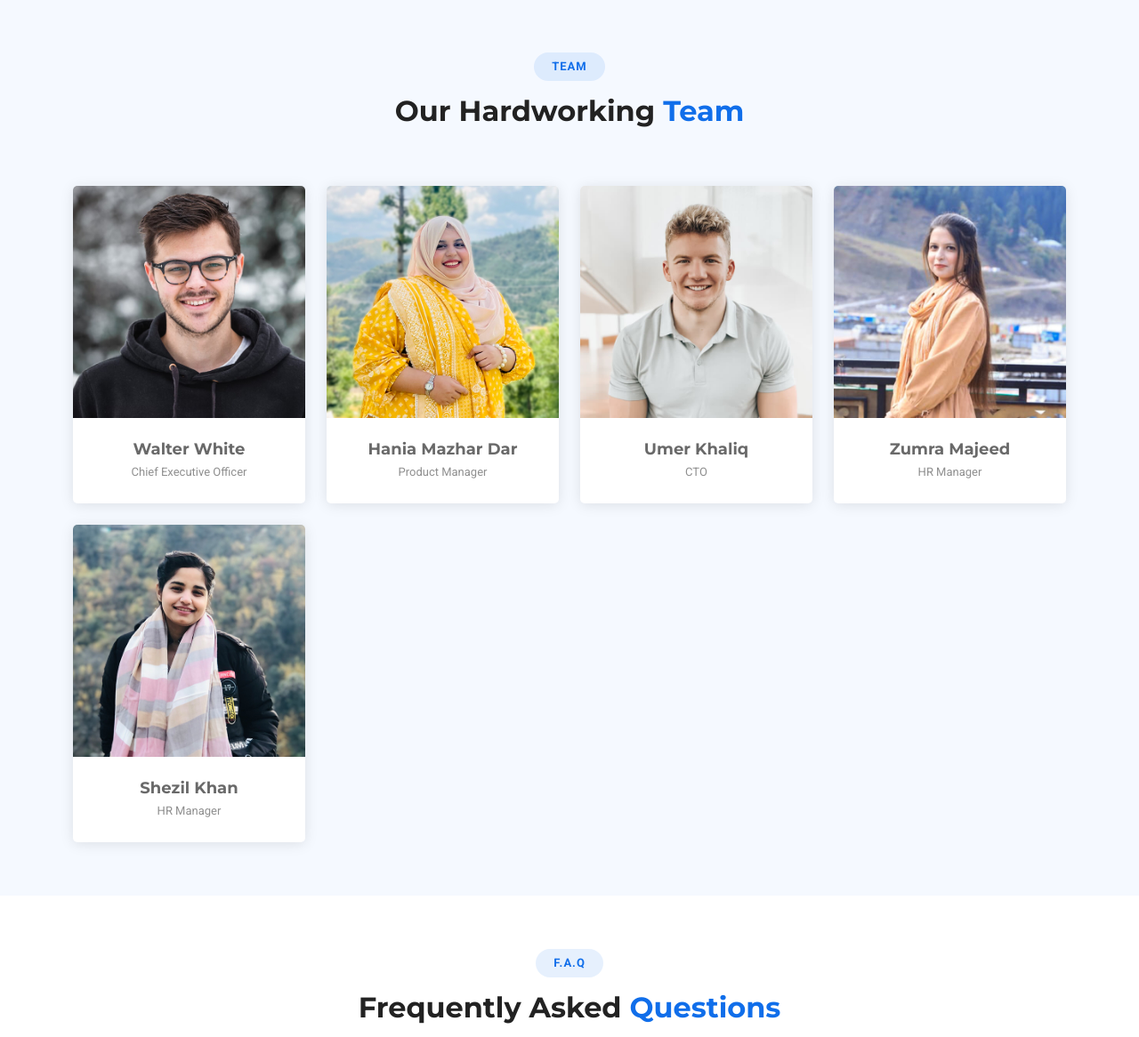
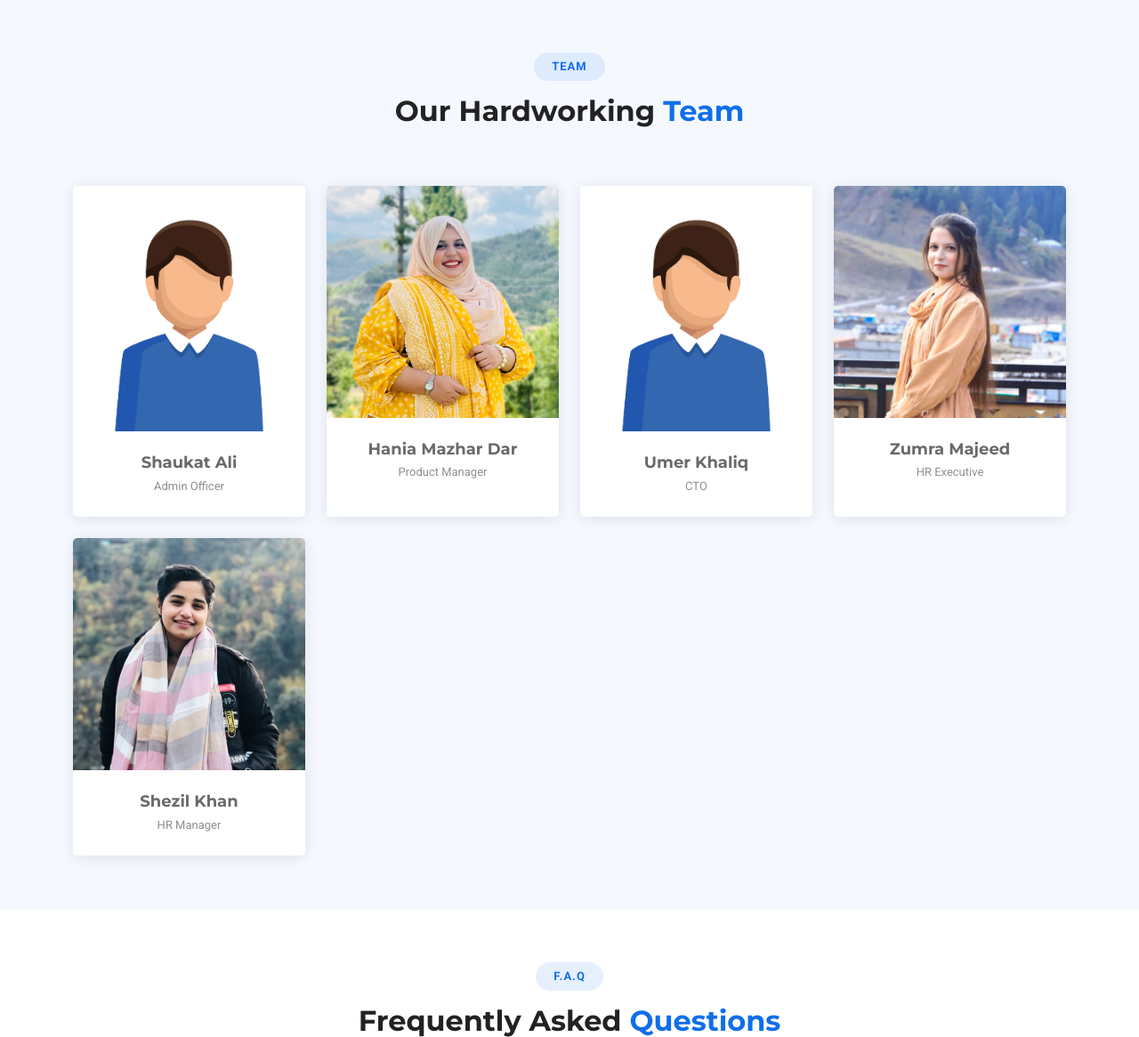
Before and after one commit to Dev004-binarybrix/Binary_brix, a Laravel app: page / in a window 1280 px wide. Shown: the part 4739-5905 px from the top of the page at 89% size. Run offline with Laravel 12, Linux system fonts and the light colour scheme; some libraries are stand-ins or nearby versions.

Commit message:
update
update

```diff
--- a/resources/views/pages/Website/home.blade.php
+++ b/resources/views/pages/Website/home.blade.php
@@ -571,7 +571,7 @@
           <div class="col-lg-3 col-md-6 d-flex align-items-stretch" data-aos="fade-up" data-aos-delay="100">
             <div class="team-member">
               <div class="member-img">
-                <img src="assets/img/team/team-1.jpg" class="img-fluid" alt="">
+                <img src="assets/img/team/default.jpg" class="img-fluid" alt="">
                 {{-- <div class="social">
                   <a href=""><i class="bi bi-twitter-x"></i></a>
                   <a href=""><i class="bi bi-facebook"></i></a>
@@ -580,8 +580,8 @@
                 </div> --}}
               </div>
               <div class="member-info">
-                <h4>Walter White</h4>
-                <span>Chief Executive Officer</span>
+                <h4>Shaukat Ali</h4>
+                <span>Admin Officer</span>
               </div>
             </div>
           </div>
@@ -607,7 +607,7 @@
           <div class="col-lg-3 col-md-6 d-flex align-items-stretch" data-aos="fade-up" data-aos-delay="300">
             <div class="team-member">
               <div class="member-img">
-                <img src="assets/img/team/team-3.jpg" class="img-fluid" alt="">
+                <img src="assets/img/team/default.jpg" class="img-fluid" alt="">
                 {{-- <div class="social">
                   <a href=""><i class="bi bi-twitter-x"></i></a>
                   <a href=""><i class="bi bi-facebook"></i></a>
@@ -635,7 +635,7 @@
               </div>
               <div class="member-info">
                 <h4>Zumra Majeed</h4>
-                <span>HR Manager</span>
+                <span>HR Executive</span>
               </div>
             </div>
           </div>
```
Also changed, not shown: public/assets/img/team/default.jpg (added).
